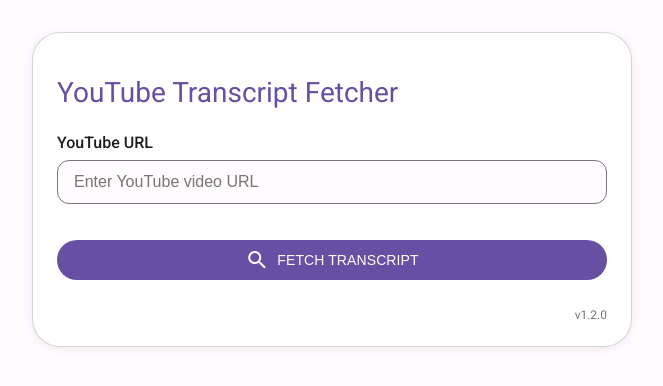
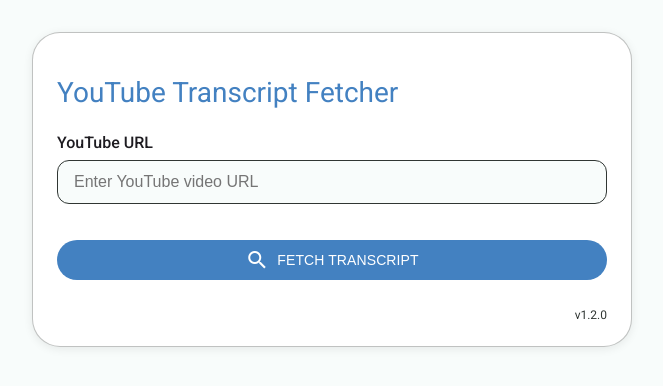
Before and after one commit to turc1656/youtube-transcript, a Flask app: page / in a window 1280 px wide. Shown: the top 386 px of the page, without its empty margins (308-971 px from the left). Run offline with Flask 3, Linux system fonts and the light colour scheme.

Commit message:
Update UI color scheme from purple to blue/teal
Change the application's color palette from the previous purple-based theme
to a modern blue and teal color scheme. This update:

- Replaces the primary purple (#6750A4) with a professional blue (#4381c1)
- Changes the secondary color to a complementary teal (#5bc8af)
- Darkens the outline color for improved contrast and readability
- Updates all hover effects and shadows to match the new color palette
- Adjusts surface colors to maintain visual harmony with the new theme

The new color scheme provides a fresher, more modern look while maintaining
the existing Material Design styling principles.

```diff
--- a/templates/index.html
+++ b/templates/index.html
@@ -10,13 +10,13 @@
     <link rel="stylesheet" href="https://fonts.googleapis.com/css2?family=Roboto:wght@300;400;500;700&display=swap">
     <style>
         :root {
-            --md-sys-color-primary: #6750A4;
-            --md-sys-color-primary-container: #EADDFF;
+            --md-sys-color-primary: #4381c1;
+            --md-sys-color-primary-container: #d9e7f7;
             --md-sys-color-on-primary: #FFFFFF;
-            --md-sys-color-secondary: #625B71;
-            --md-sys-color-surface: #FFFBFE;
-            --md-sys-color-surface-variant: #E7E0EC;
-            --md-sys-color-outline: #79747E;
+            --md-sys-color-secondary: #5bc8af;
+            --md-sys-color-surface: #f8fcfb;
+            --md-sys-color-surface-variant: #e0f0eb;
+            --md-sys-color-outline: #303633;
         }
 
         body {
@@ -39,7 +39,7 @@
             padding: 24px;
             box-shadow: 0 2px 10px rgba(0,0,0,0.08);
             border: 1px solid var(--md-sys-color-outline);
-            border-color: rgba(121, 116, 126, 0.3);
+            border-color: rgba(48, 54, 51, 0.3);
         }
 
         .card-title {
@@ -94,8 +94,8 @@
         }
 
         .btn-primary:hover {
-            box-shadow: 0 4px 8px rgba(103, 80, 164, 0.3);
-            background-color: #7B65B4;
+            box-shadow: 0 4px 8px rgba(67, 129, 193, 0.3);
+            background-color: #5691d1;
         }
 
         .btn-secondary {
@@ -104,8 +104,8 @@
         }
 
         .btn-secondary:hover {
-            box-shadow: 0 4px 8px rgba(98, 91, 113, 0.3);
-            background-color: #7A7283;
+            box-shadow: 0 4px 8px rgba(91, 200, 175, 0.3);
+            background-color: #6cd3bc;
         }
 
         .w-100 {
@@ -137,7 +137,7 @@
         .version {
             text-align: right;
             font-size: 12px;
-            color: #79747E;
+            color: #303633;
             margin-top: 16px;
         }
 
```
